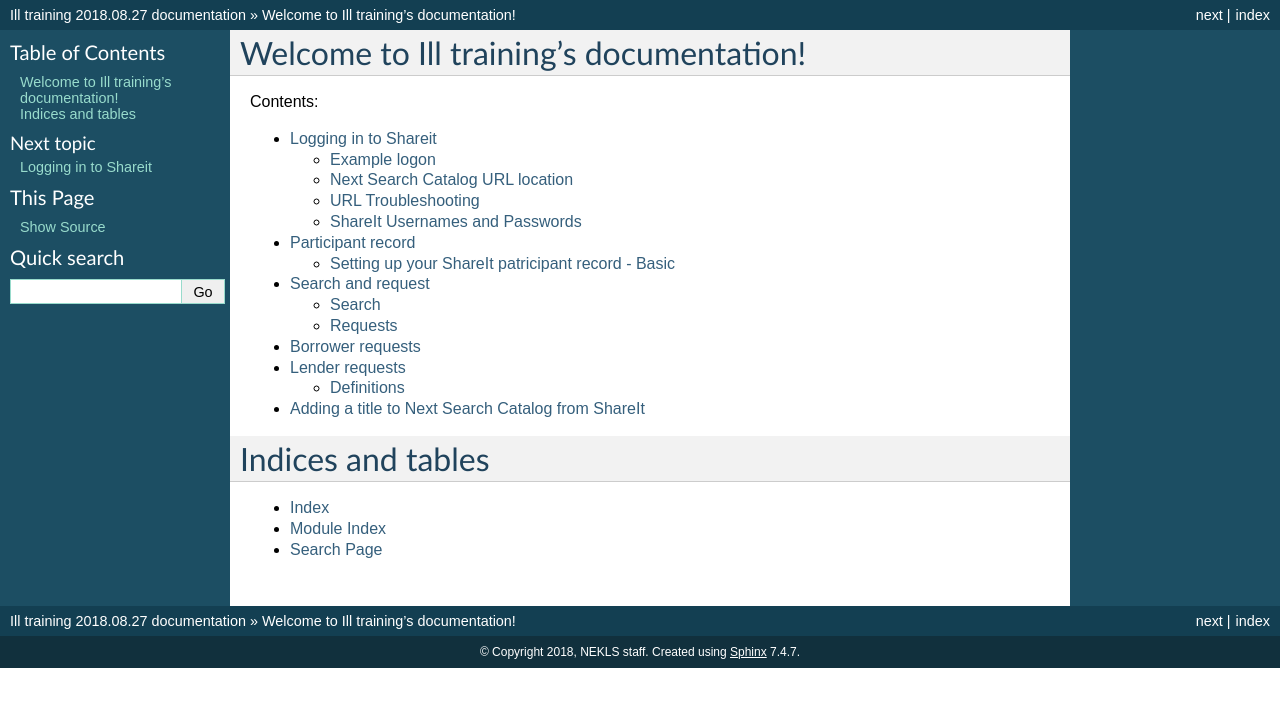
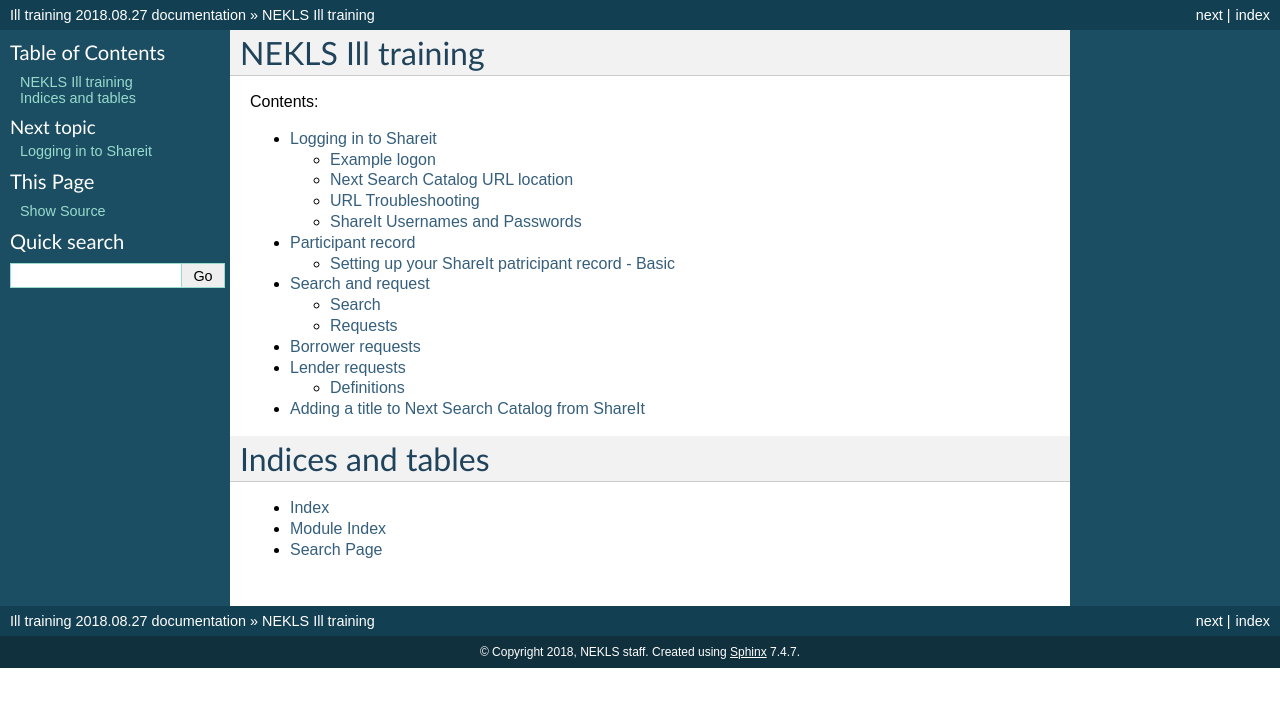
Before and after one commit to northeast-kansas-library-system/ill_training, a Sphinx documentation site: the page built from source/index.rst, in a window 1280 px wide. Shown: the top 707 px of the page. Built offline with Sphinx 7.4.7, drawn with Linux system fonts in a browser that asks for light colours.

Commit message:
updating toc

```diff
--- a/source/index.rst
+++ b/source/index.rst
@@ -3,8 +3,8 @@
    You can adapt this file completely to your liking, but it should at least
    contain the root `toctree` directive.
 
-Welcome to Ill training's documentation!
-========================================
+NEKLS Ill training
+==================
 
 .. toctree::
    :maxdepth: 2
```
